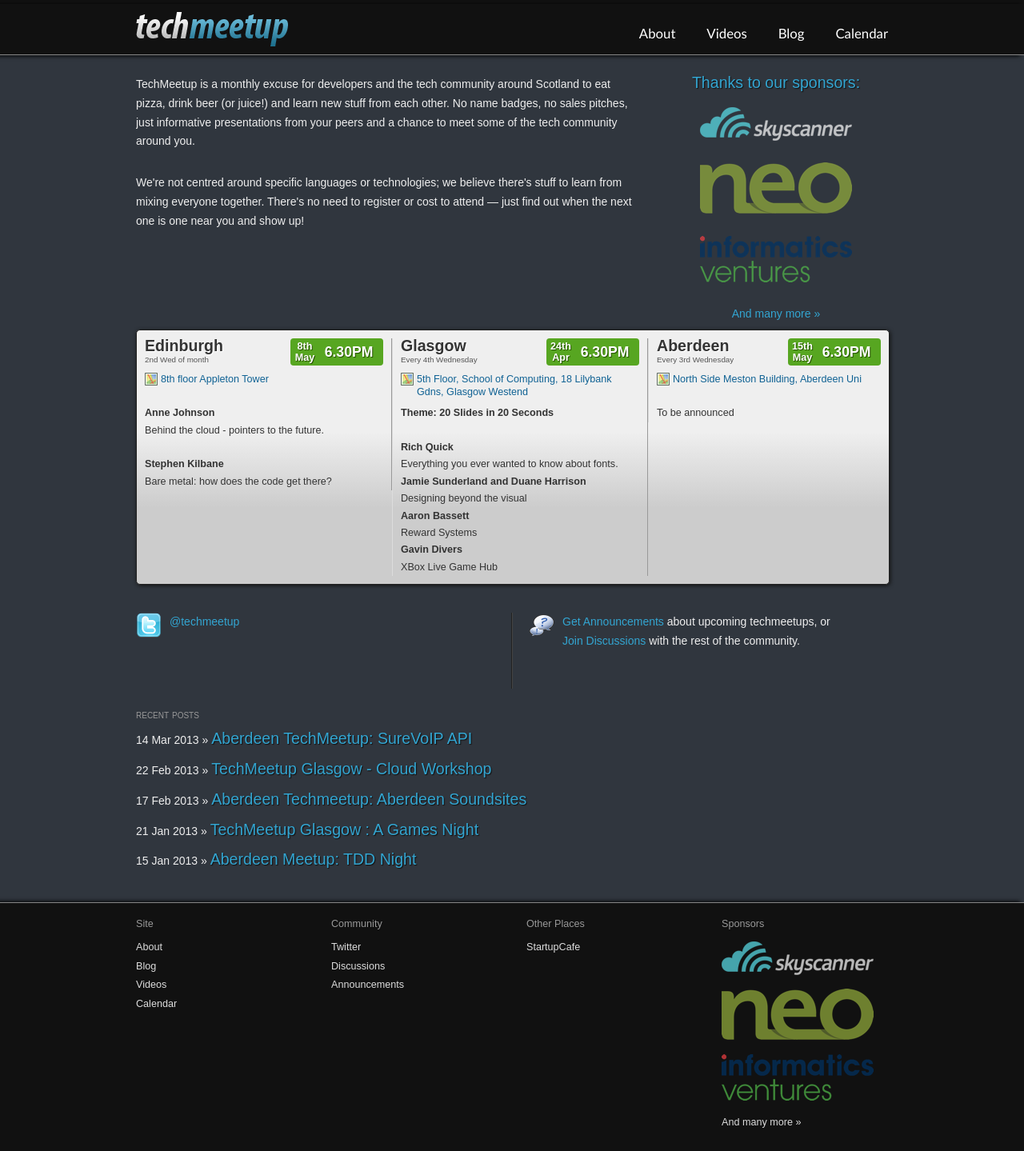
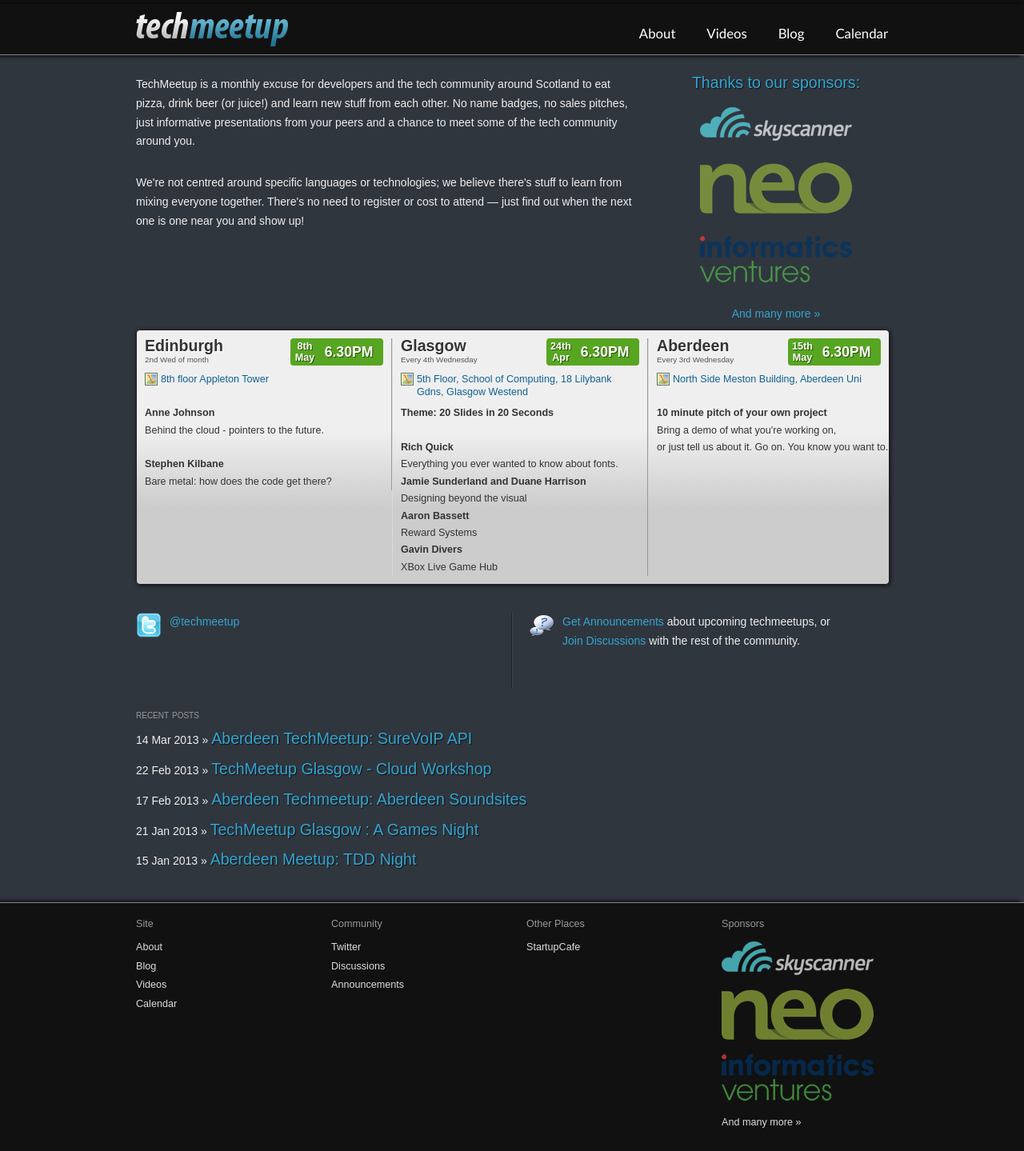
Before and after one commit to techmeetup/techmeetup.co.uk, a Jekyll site: the page built from index.html, in a window 1280 px wide. Shown: the whole page at 80% size. Built offline with Jekyll 4.4.1, drawn with Linux system fonts in a browser that asks for light colours.

Commit message:
Update index.html
Add details for next Aberdeen meetup

```diff
--- a/index.html
+++ b/index.html
@@ -91,7 +91,12 @@
     <h4>Aberdeen</h4>
     <span>Every 3rd Wednesday</span>
     <p><a href="http://maps.google.co.uk/maps?f=q&amp;source=s_q&amp;hl=en&amp;geocode=&amp;q=Meston+Building+Aberdeen+University&amp;sll=57.294593,-2.400159&amp;sspn=0.017437,0.034075&amp;ie=UTF8&amp;hq=Meston+Building+Aberdeen+University&amp;hnear=&amp;l" class="map">North Side Meston Building, Aberdeen Uni</a></p>
-    <p>To be announced</p>
+    <p>
+      <strong>10 minute pitch of your own project</strong><br />
+      Bring a demo of what you're working on, <br />
+      or just tell us about it. Go on. You know you want to.
+
+    </p>
     <div class="datewrapper">
       <div class="when">
         <div class="daywrap">
```
